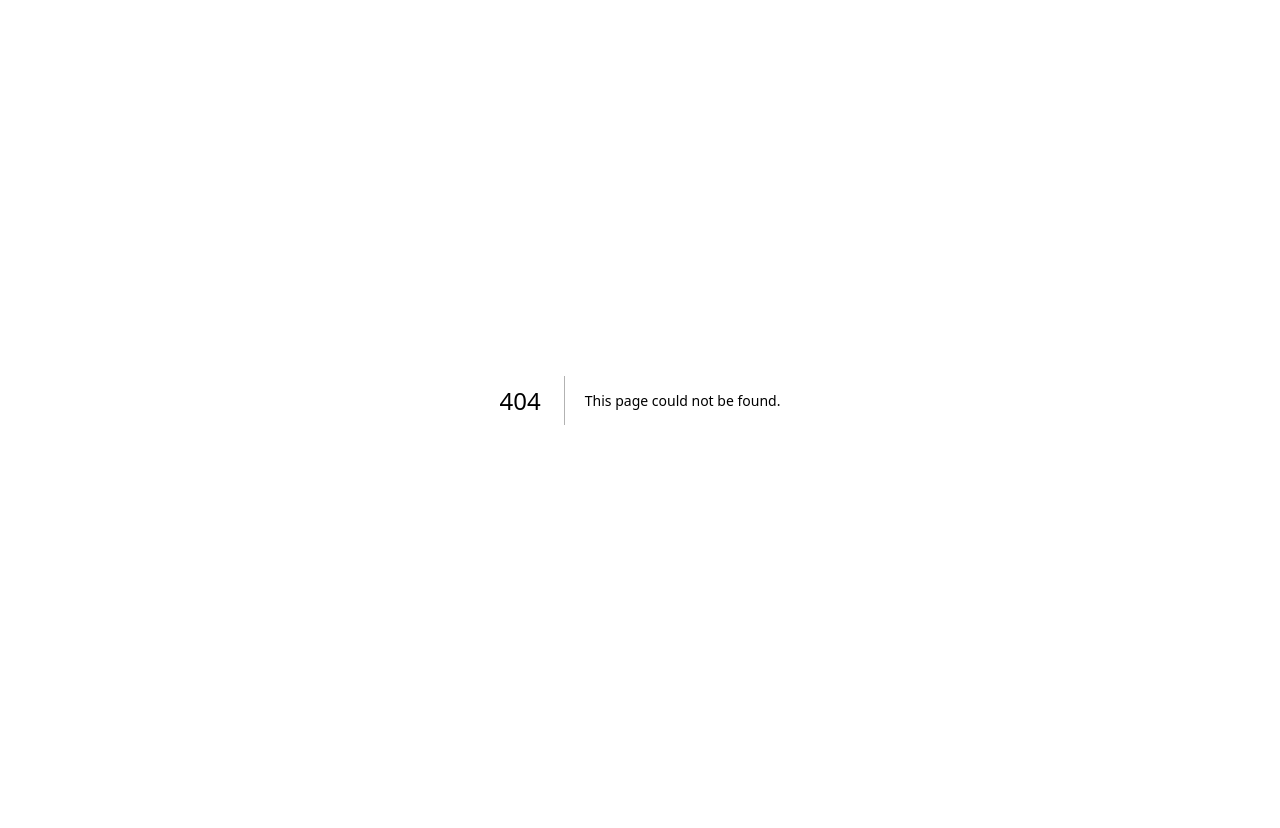
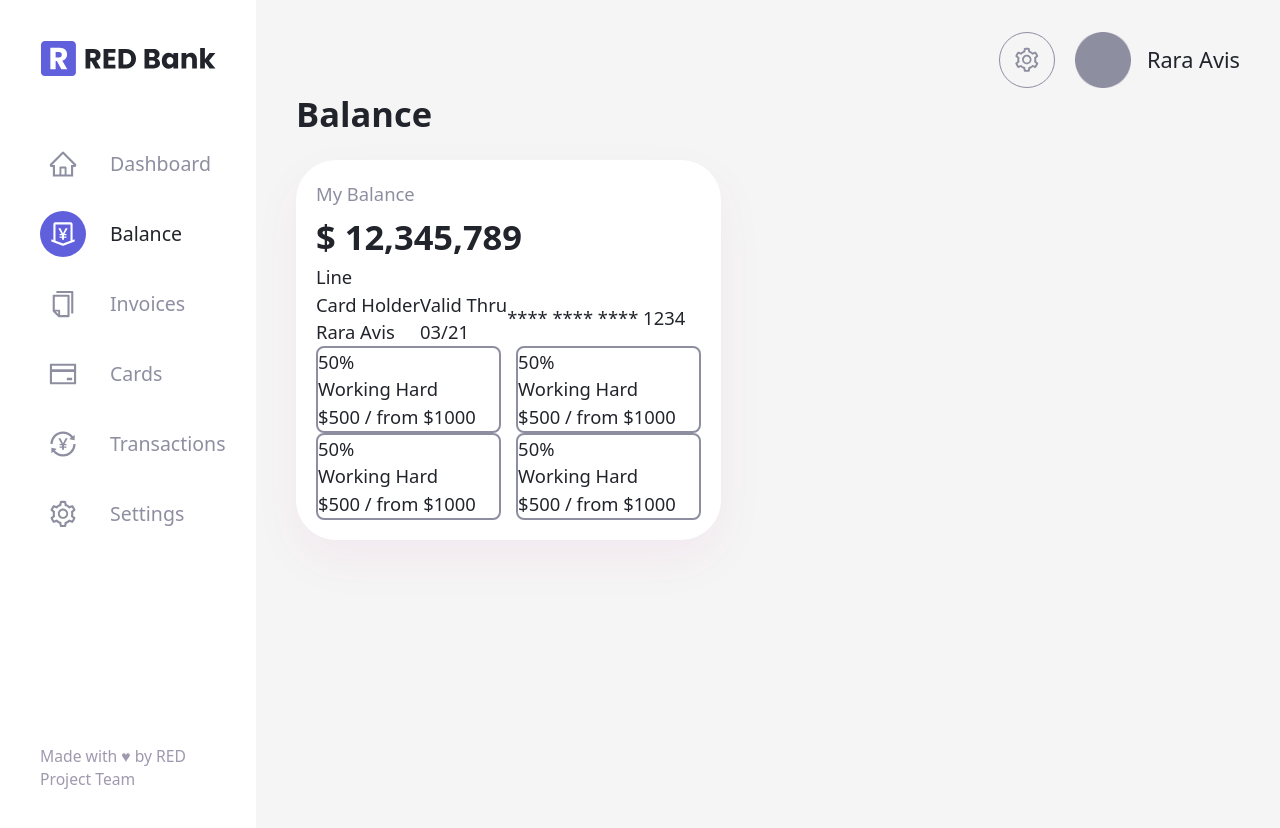
Before and after one commit to ratnov2/broker, a Next.js app: page /balance in a window 1280 px wide. Before the commit this address had no page. Shown: the top 828 px of the page. Before the commit the page ends 800 px from the top, so only its background shows below. Built offline with nearby package versions, Linux system fonts and the light colour scheme; no server answers.

Commit message:
added concept of balance page

```diff
--- a/app/assets/styles/globals.scss
+++ b/app/assets/styles/globals.scss
@@ -7,3 +7,17 @@
 body {
 	@apply text-base text-black;
 }
+
+@layer components {
+	.balance-card {
+		@apply bg-white p-5;
+		flex-basis: 45%;
+		border-radius: 40px;
+		box-shadow: 0 20px 50px rgba(191, 21, 108, 0.05);
+	}
+
+	.balance-stats {
+		@apply flex flex-wrap items-center border-2 border-[#8E8EA1] rounded-lg;
+		flex-basis: 48%;
+	}
+}
--- /dev/null
+++ b/app/components/screens/balance/Balance.tsx
@@ -0,0 +1,88 @@
+import {FC, useState} from 'react'
+import Layout from '@/layout/Layout'
+
+const Balance: FC = () => {
+	const [balance, setBalance] = useState('12,345,789');
+
+	return (
+		<Layout title='Balance'>
+			<div className=''>
+				<h1 className={'font-bold text-3xl'}>Balance</h1>
+
+				<div className={'flex justify-between mt-5'}>
+					<div className={'balance-card'}>
+						<h3 className={'font-normal text-1xl text-[#8E8EA1]'}>My Balance</h3>
+						<p className={'text-3xl font-bold mt-1'}>{`$ ${balance}`}</p>
+
+						<div>
+							Line
+						</div>
+
+						<div className={'flex items-center'}>
+							<div>
+								<h4>Card Holder</h4>
+								<p>Rara Avis</p>
+							</div>
+
+							<div>
+								<h4>Valid Thru</h4>
+								<p>03/21</p>
+							</div>
+
+							<p>**** **** **** 1234</p>
+						</div>
+
+						<div className={'flex flex-wrap items-center justify-between'}>
+							<div className={'balance-stats'}>
+								<div>
+									50%
+								</div>
+
+								<div>
+									<h4>Working Hard</h4>
+									<p>$500 / from $1000</p>
+								</div>
+							</div>
+
+							<div className={'balance-stats'}>
+								<div>
+									50%
+								</div>
+
+								<div>
+									<h4>Working Hard</h4>
+									<p>$500 / from $1000</p>
+								</div>
+							</div>
+
+							<div className={'balance-stats'}>
+								<div>
+									50%
+								</div>
+
+								<div>
+									<h4>Working Hard</h4>
+									<p>$500 / from $1000</p>
+								</div>
+							</div>
+
+							<div className={'balance-stats'}>
+								<div>
+									50%
+								</div>
+
+								<div>
+									<h4>Working Hard</h4>
+									<p>$500 / from $1000</p>
+								</div>
+							</div>
+						</div>
+
+					</div>
+				</div>
+			</div>
+		</Layout>
+	)
+}
+
+export default Balance
--- /dev/null
+++ b/pages/balance.tsx
@@ -0,0 +1,6 @@
+import Balance from "@/screens/balance/Balance";
+import { NextPage } from "next";
+
+const BalancePage: NextPage = () => <Balance />;
+
+export default BalancePage;
```
